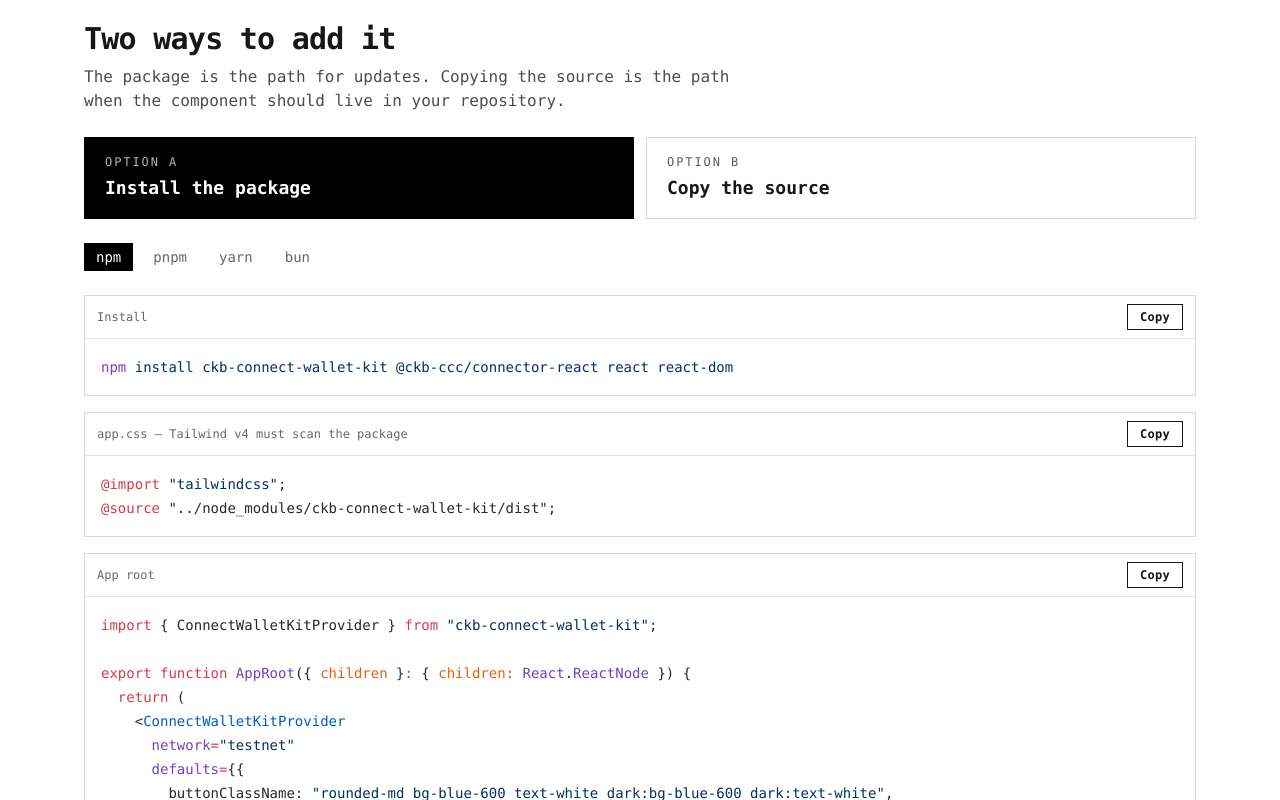
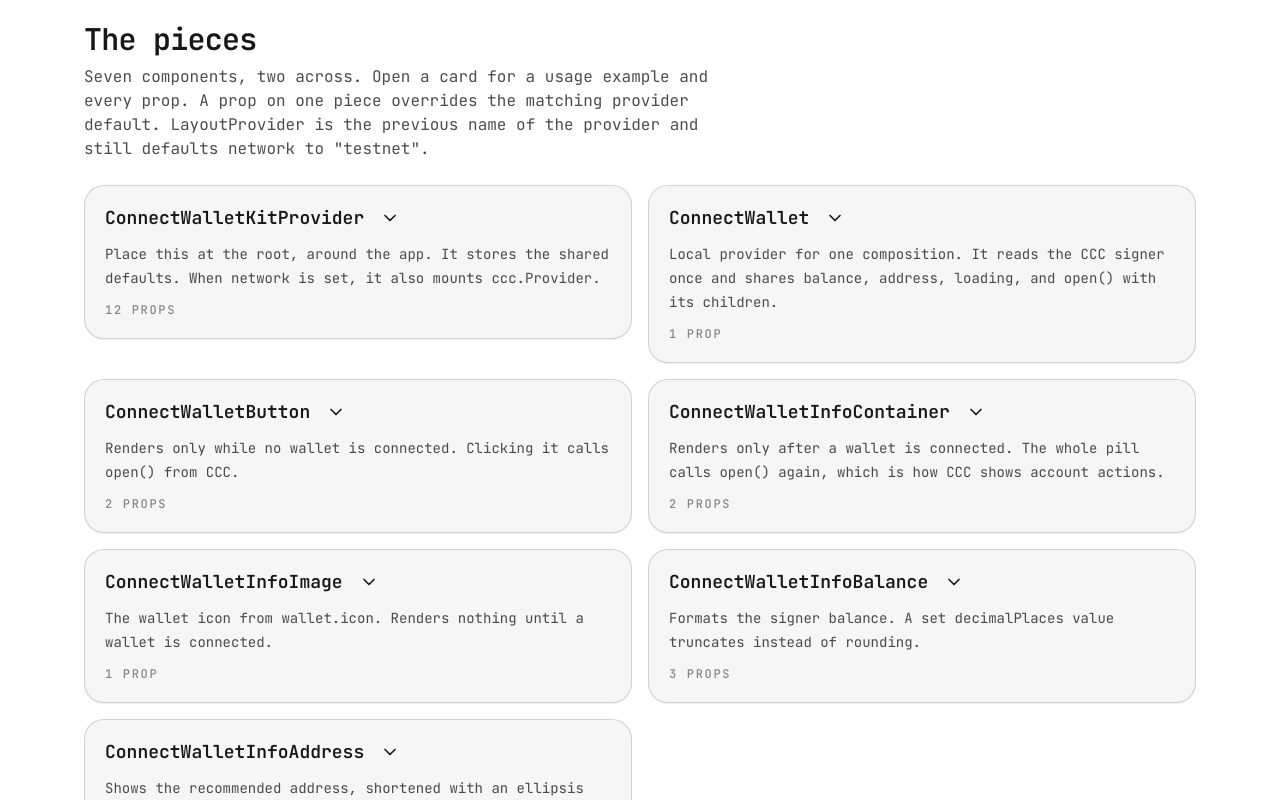
Before and after one commit to Victor-Okenwa/revamp-ckb-connect-wallet, a React (Vite) app in the folder apps/demo/: page / in a window 1280 px wide. Shown: the part 820-1620 px from the top of the page. Built offline with nearby package versions, Linux system fonts and the light colour scheme.

Commit message:
feat: enhance README and demo app with new component examples and improved layout

```diff
--- a/apps/demo/src/App.tsx
+++ b/apps/demo/src/App.tsx
@@ -1,17 +1,28 @@
 import { useEffect, useState } from "react";
-import { ComponentsPage } from "./components-page";
 import { DemoPage } from "./demo-page";
 import { HeaderWallet, HomePage } from "./home";
 
 const NPM_URL = "https://www.npmjs.com/package/ckb-connect-wallet-kit";
 const REPO_URL = "https://github.com/Victor-Okenwa/revamp-ckb-connect-wallet";
 
-type Route = "home" | "components" | "demo";
+type Route = "home" | "demo";
 
 function readRoute(): Route {
-  if (window.location.hash === "#/components") return "components";
   if (window.location.hash === "#/demo") return "demo";
   return "home";
+}
+
+function scrollToHash() {
+  const hash = window.location.hash;
+  if (hash === "" || hash === "#/" || hash === "#/demo") {
+    window.scrollTo(0, 0);
+    return;
+  }
+  const id = hash === "#/components" ? "components" : hash.startsWith("#/") ? "" : hash.slice(1);
+  if (!id) return;
+  window.requestAnimationFrame(() => {
+    document.getElementById(id)?.scrollIntoView({ behavior: "smooth" });
+  });
 }
 
 function App() {
@@ -19,12 +30,21 @@ function App() {
 
   useEffect(() => {
     const onHash = () => {
+      if (window.location.hash === "#/components") {
+        window.location.hash = "#components";
+        return;
+      }
       setRoute(readRoute());
-      window.scrollTo(0, 0);
+      scrollToHash();
     };
     window.addEventListener("hashchange", onHash);
+    scrollToHash();
     return () => window.removeEventListener("hashchange", onHash);
   }, []);
+
+  useEffect(() => {
+    if (route === "home") scrollToHash();
+  }, [route]);
 
   return (
     <div className="min-h-screen">
@@ -39,7 +59,7 @@ function App() {
           </a>
           <nav className="col-span-2 flex flex-wrap items-center gap-x-5 gap-y-2 text-sm sm:col-span-1 sm:col-start-2 sm:justify-self-center">
             <a href="#/" className={route === "home" ? "underline" : "hover:underline"}>Home</a>
-            <a href="#/components" className={route === "components" ? "underline" : "hover:underline"}>Components</a>
+            <a href="#components" className="hover:underline">Components</a>
             <a href="#/demo" className={route === "demo" ? "underline" : "hover:underline"}>Demo</a>
             <a href={NPM_URL} target="_blank" rel="noopener noreferrer" className="hover:underline">npm</a>
             <a href={REPO_URL} target="_blank" rel="noopener noreferrer" className="hover:underline">GitHub</a>
@@ -52,7 +72,6 @@ function App() {
 
       <main>
         {route === "home" && <HomePage />}
-        {route === "components" && <ComponentsPage />}
         {route === "demo" && <DemoPage />}
       </main>
 
--- a/apps/demo/src/components-page.tsx
+++ b/apps/demo/src/components-page.tsx
@@ -1,4 +1,7 @@
 import { useState } from "react";
+import { flushSync } from "react-dom";
+import { ChevronDown } from "lucide-react";
+import { CodeBlock } from "./code-block";
 
 type PropDoc = {
   name: string;
@@ -10,6 +13,7 @@ type ComponentDoc = {
   id: string;
   name: string;
   summary: string;
+  example: string;
   props: PropDoc[];
 };
 
@@ -18,9 +22,21 @@ const components: ComponentDoc[] = [
     id: "provider",
     name: "ConnectWalletKitProvider",
     summary: "Place this at the root, around the app. It stores the shared defaults. When network is set, it also mounts ccc.Provider.",
+    example: `<ConnectWalletKitProvider
+  network="testnet"
+  defaults={{
+    buttonClassName: "rounded-md bg-blue-600 text-white dark:bg-blue-600 dark:text-white",
+    decimalPlaces: 4,
+    frontChars: 6,
+    endChars: 4,
+    buttonLabel: "Connect",
+  }}
+>
+  {children}
+</ConnectWalletKitProvider>`,
     props: [
       { name: "children", type: "React.ReactNode", detail: "The rest of the app." },
-      { name: "network", type: '"mainnet" | "testnet"', detail: "When set, creates the matching public CCC client and renders ccc.Provider. Omit it when the app already has a CCC provider. The component then only supplies defaults." },
+      { name: "network", type: '"mainnet" | "testnet"', detail: "When set, creates the matching public CCC client and renders ccc.Provider. Omit it when the app already has a CCC provider." },
       { name: "defaults.buttonClassName", type: "ClassValue", detail: "Replaces the built-in button colors, radius, and padding. Include dark: utilities if the button should stay that color in dark mode." },
       { name: "defaults.infoContainerClassName", type: "ClassValue", detail: "Same role for the connected wallet pill." },
       { name: "defaults.imageClassName", type: "ClassValue", detail: "Replaces the default w-6 h-6 on the wallet icon." },
@@ -37,6 +53,14 @@ const components: ComponentDoc[] = [
     id: "connect",
     name: "ConnectWallet",
     summary: "Local provider for one composition. It reads the CCC signer once and shares balance, address, loading, and open() with its children.",
+    example: `<ConnectWallet>
+  <ConnectWalletButton />
+  <ConnectWalletInfoContainer className="flex items-center gap-2">
+    <ConnectWalletInfoImage />
+    <ConnectWalletInfoBalance />
+    <ConnectWalletInfoAddress />
+  </ConnectWalletInfoContainer>
+</ConnectWallet>`,
     props: [
       { name: "children", type: "React.ReactNode", detail: "The button, the connected info, and any layout you put between them. Must sit under a CCC provider." },
     ],
@@ -45,6 +69,9 @@ const components: ComponentDoc[] = [
     id: "button",
     name: "ConnectWalletButton",
     summary: "Renders only while no wallet is connected. Clicking it calls open() from CCC.",
+    example: `<ConnectWalletButton className="px-4">
+  Connect
+</ConnectWalletButton>`,
     props: [
       { name: "className", type: "ClassValue", detail: "Merged after the provider buttonClassName, so it overrides conflicting utilities on this button only." },
       { name: "children", type: "React.ReactNode", detail: "Replaces defaults.buttonLabel, then the built-in “Connect Wallet” text." },
@@ -54,6 +81,11 @@ const components: ComponentDoc[] = [
     id: "container",
     name: "ConnectWalletInfoContainer",
     summary: "Renders only after a wallet is connected. The whole pill calls open() again, which is how CCC shows account actions.",
+    example: `<ConnectWalletInfoContainer className="flex items-center gap-3">
+  <ConnectWalletInfoImage />
+  <ConnectWalletInfoBalance />
+  <ConnectWalletInfoAddress />
+</ConnectWalletInfoContainer>`,
     props: [
       { name: "children", type: "React.ReactNode", detail: "Your layout for the icon, balance, and address." },
       { name: "className", type: "ClassValue", detail: "Merged after defaults.infoContainerClassName." },
@@ -63,6 +95,7 @@ const components: ComponentDoc[] = [
     id: "image",
     name: "ConnectWalletInfoImage",
     summary: "The wallet icon from wallet.icon. Renders nothing until a wallet is connected.",
+    example: `<ConnectWalletInfoImage className="h-8 w-8" />`,
     props: [
       { name: "className", type: "ClassValue", detail: "Merged after defaults.imageClassName. The built-in size is w-6 h-6." },
     ],
@@ -71,6 +104,10 @@ const components: ComponentDoc[] = [
     id: "balance",
     name: "ConnectWalletInfoBalance",
     summary: "Formats the signer balance. A set decimalPlaces value truncates instead of rounding.",
+    example: `<ConnectWalletInfoBalance
+  decimalPlaces={4}
+  withCurrency
+/>`,
     props: [
       { name: "decimalPlaces", type: "0–20", detail: "Overrides defaults.decimalPlaces. When both are omitted, the balance shows up to 10 fraction digits." },
       { name: "withCurrency", type: "boolean", detail: "Overrides defaults.withCurrency. The fallback is true, which appends CKB." },
@@ -81,6 +118,10 @@ const components: ComponentDoc[] = [
     id: "address",
     name: "ConnectWalletInfoAddress",
     summary: "Shows the recommended address, shortened with an ellipsis when it is longer than the kept ends.",
+    example: `<ConnectWalletInfoAddress
+  frontChars={6}
+  endChars={4}
+/>`,
     props: [
       { name: "frontChars", type: "number", detail: "Overrides defaults.frontChars. Built-in default is 10." },
       { name: "endChars", type: "number", detail: "Overrides defaults.endChars. Built-in default is 6." },
@@ -89,56 +130,103 @@ const components: ComponentDoc[] = [
   },
 ];
 
-export function ComponentsPage() {
-  const [openId, setOpenId] = useState(components[0].id);
+function toggleCard(id: string, openId: string, setOpenId: (next: string) => void) {
+  const apply = () => setOpenId(openId === id ? "" : id);
+  const reduce = window.matchMedia("(prefers-reduced-motion: reduce)").matches;
+  if (reduce || typeof document.startViewTransition !== "function") {
+    apply();
+    return;
+  }
+  try {
+    document.startViewTransition(() => {
+      flushSync(apply);
+    });
+  } catch {
+    apply();
+  }
+}
+
+export function ComponentCards() {
+  const [openId, setOpenId] = useState("");
 
   return (
-    <div className="mx-auto flex max-w-3xl flex-col gap-8 px-5 py-16">
-      <div className="flex flex-col gap-3">
-        <p className="text-xs font-semibold uppercase tracking-[0.18em] text-black/55 dark:text-white/55">Reference</p>
-        <h1 className="text-4xl font-semibold tracking-tight">Each piece, and what it accepts</h1>
-        <p className="text-lg leading-8 text-black/75 dark:text-white/75">
-          Start with the provider. A prop on a single component overrides the matching default.
+    <section id="components" className="scroll-mt-24 flex flex-col gap-6">
+      <div className="flex flex-col gap-2">
+        <h2 className="text-3xl font-semibold tracking-tight">The pieces</h2>
+        <p className="max-w-2xl text-black/70 dark:text-white/70">
+          Seven components, two across. Open a card for a usage example and every prop.
+          A prop on one piece overrides the matching provider default.
           <code> LayoutProvider</code> is the previous name of the provider and still defaults <code>network</code> to <code>"testnet"</code>.
         </p>
       </div>
 
-      <div className="border-t border-black/15 dark:border-white/15">
+      <div className="component-grid">
         {components.map((component) => {
           const open = openId === component.id;
+          const panelId = `${component.id}-panel`;
           return (
-            <div key={component.id} className="border-b border-black/15 dark:border-white/15">
-              <h2>
+            <article
+              key={component.id}
+              data-open={open}
+              className="component-card"
+              style={{ viewTransitionName: `card-${component.id}` }}
+            >
+              <h3>
                 <button
                   type="button"
-                  className="flex w-full items-center justify-between gap-4 py-4 text-left"
+                  className="flex w-full flex-col gap-3 p-5 text-left"
                   aria-expanded={open}
-                  onClick={() => setOpenId(open ? "" : component.id)}
+                  aria-controls={panelId}
+                  onClick={() => toggleCard(component.id, openId, setOpenId)}
                 >
-                  <span className="font-mono text-base font-semibold sm:text-lg">{component.name}</span>
-                  <span aria-hidden className="text-xl leading-none">{open ? "–" : "+"}</span>
+                  <span className="flex items-start justify-between gap-4">
+                    <span className="font-mono text-base font-semibold leading-6 sm:text-lg">{component.name}</span>
+                    <ChevronDown
+                      aria-hidden
+                      className={`mt-0.5 h-5 w-5 shrink-0 transition-transform duration-300 ${open ? "rotate-180" : ""}`}
+                    />
+                  </span>
+                  <span className="text-sm font-normal leading-6 text-black/70 dark:text-white/70">{component.summary}</span>
+                  <span className="text-xs font-medium uppercase tracking-[0.14em] text-black/45 dark:text-white/45">
+                    {component.props.length} {component.props.length === 1 ? "prop" : "props"}
+                  </span>
                 </button>
-              </h2>
-              {open && (
-                <div className="flex flex-col gap-4 pb-6">
-                  <p className="text-sm leading-6 text-black/75 dark:text-white/75">{component.summary}</p>
-                  <ul className="flex flex-col gap-3">
-                    {component.props.map((prop) => (
-                      <li key={prop.name} className="grid gap-1 border border-black/10 p-3 dark:border-white/10 sm:grid-cols-[14rem_1fr]">
-                        <div>
-                          <code className="text-sm font-semibold">{prop.name}</code>
-                          <div className="mt-1 font-mono text-xs text-black/55 dark:text-white/55">{prop.type}</div>
-                        </div>
-                        <p className="text-sm leading-6">{prop.detail}</p>
-                      </li>
-                    ))}
-                  </ul>
+              </h3>
+              <div
+                className="component-reveal"
+                id={panelId}
+                aria-hidden={!open}
+                ref={(node) => {
+                  if (node) node.inert = !open;
+                }}
+              >
+                <div className="component-reveal-inner">
+                  <div className="grid gap-4 px-5 pb-5">
+                    <div className="flex flex-col gap-2">
+                      <p className="text-xs font-semibold uppercase tracking-[0.16em] text-black/50 dark:text-white/50">Example</p>
+                      <CodeBlock label={`${component.name}.tsx`} lang="tsx" code={component.example} />
+                    </div>
+                    <div className="flex flex-col gap-2">
+                      <p className="text-xs font-semibold uppercase tracking-[0.16em] text-black/50 dark:text-white/50">Props</p>
+                      <div className="grid gap-3 sm:grid-cols-2">
+                        {component.props.map((prop) => (
+                          <div key={prop.name} className="flex flex-col gap-2 rounded-xl border border-black/10 bg-black/[0.03] p-4 dark:border-white/10 dark:bg-white/[0.04]">
+                            <div className="flex flex-wrap items-baseline justify-between gap-x-3 gap-y-1">
+                              <code className="text-sm font-semibold">{prop.name}</code>
+                              <span className="font-mono text-xs text-black/50 dark:text-white/50">{prop.type}</span>
+                            </div>
+                            <p className="text-sm leading-6 text-black/75 dark:text-white/75">{prop.detail}</p>
+                          </div>
+                        ))}
+                      </div>
+                    </div>
+                  </div>
                 </div>
-              )}
-            </div>
+              </div>
+            </article>
           );
         })}
       </div>
-    </div>
+    </section>
   );
 }
--- a/apps/demo/src/home.tsx
+++ b/apps/demo/src/home.tsx
@@ -8,6 +8,7 @@ import {
   ConnectWalletInfoImage,
 } from "ckb-connect-wallet-kit";
 import { CodeBlock } from "./code-block";
+import { ComponentCards } from "./components-page";
 import { HeroTitle } from "./hero-title";
 import connectWalletSource from "../../../packages/ckb-connect-wallet-kit/src/connect-wallet.tsx?raw";
 import kitProviderSource from "../../../packages/ckb-connect-wallet-kit/src/connect-wallet-kit-provider.tsx?raw";
@@ -136,7 +137,8 @@ export function HomePage() {
       </section>
 
       <div className="mx-auto flex w-full max-w-6xl flex-col gap-20 px-5 py-16">
-      <section id="install" className="flex flex-col gap-6">
+      <ComponentCards />
+      <section id="install" className="scroll-mt-24 flex flex-col gap-6">
         <div className="flex flex-col gap-2">
           <h2 className="text-3xl font-semibold tracking-tight">Two ways to add it</h2>
           <p className="max-w-2xl text-black/70 dark:text-white/70">
--- a/apps/demo/src/index.css
+++ b/apps/demo/src/index.css
@@ -1,5 +1,5 @@
+@import url("https://fonts.googleapis.com/css2?family=JetBrains+Mono:ital,wght@0,400;0,500;0,600;0,700;0,800;1,400&display=swap");
 @import "tailwindcss";
-@import url("https://fonts.googleapis.com/css2?family=JetBrains+Mono:ital,wght@0,400;0,500;0,600;0,700;0,800;1,400&display=swap");
 @source "../../../packages/ckb-connect-wallet-kit/src";
 
 @theme {
@@ -34,6 +34,68 @@ code {
 
 #root {
   min-height: 100vh;
+}
+
+.component-grid {
+  display: grid;
+  grid-template-columns: 1fr;
+  gap: 1rem;
+  align-items: start;
+}
+
+@media (min-width: 768px) {
+  .component-grid {
+  grid-template-columns: repeat(2, minmax(0, 1fr));
+  grid-auto-flow: dense;
+}
+}
+
+.component-card {
+  overflow: hidden;
+  border: 1px solid color-mix(in srgb, var(--foreground) 16%, transparent);
+  border-radius: 1.25rem;
+  background: color-mix(in srgb, var(--foreground) 4%, var(--background));
+  box-shadow: 0 1px 0 color-mix(in srgb, var(--foreground) 6%, transparent);
+}
+
+.component-card[data-open="true"] {
+  grid-column: 1 / -1;
+  border-color: color-mix(in srgb, var(--foreground) 55%, transparent);
+  background: var(--background);
+}
+
+.component-card:hover {
+  border-color: color-mix(in srgb, var(--foreground) 40%, transparent);
+}
+
+.component-reveal {
+  display: grid;
+  grid-template-rows: 0fr;
+}
+
+.component-card[data-open="true"] .component-reveal {
+  grid-template-rows: 1fr;
+}
+
+.component-reveal-inner {
+  min-height: 0;
+  overflow: hidden;
+}
+
+@media (prefers-reduced-motion: no-preference) {
+  .component-reveal {
+    transition: grid-template-rows 0.45s cubic-bezier(0.2, 0.8, 0.2, 1);
+  }
+
+  ::view-transition-old(root),
+  ::view-transition-new(root) {
+    animation: none;
+  }
+
+  ::view-transition-group(*) {
+    animation-duration: 0.45s;
+    animation-timing-function: cubic-bezier(0.2, 0.8, 0.2, 1);
+  }
 }
 
 .demo-stage {
```
Also changed, not shown: 2 other files (tests, documents, lock files or other folders).
